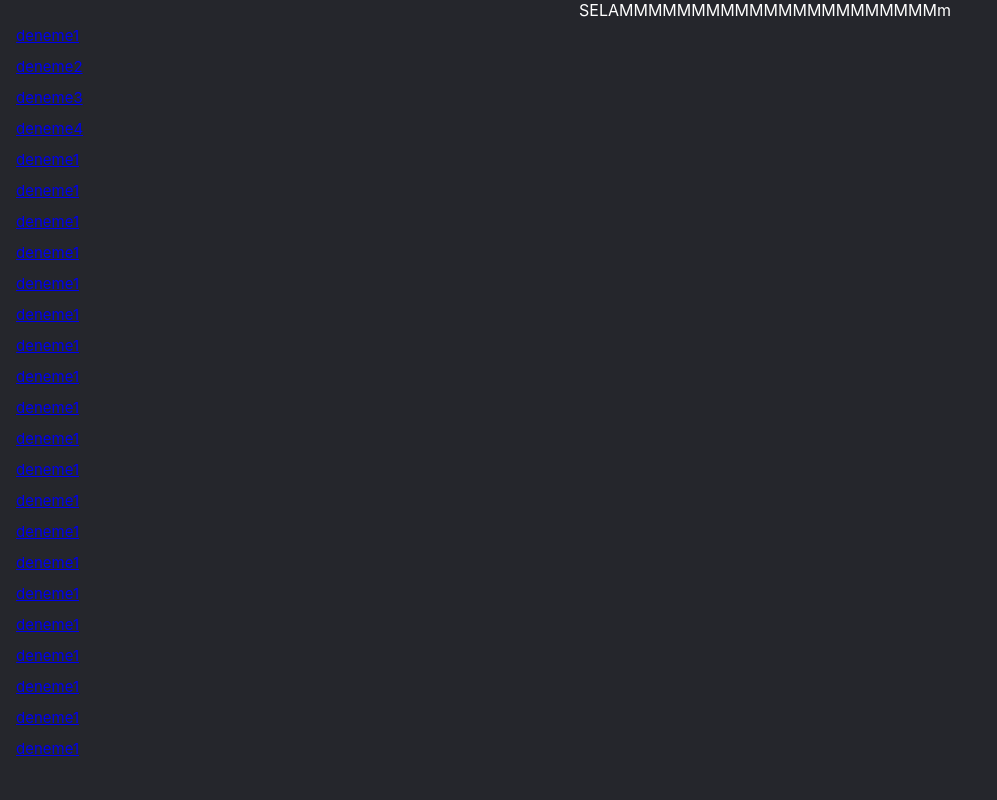
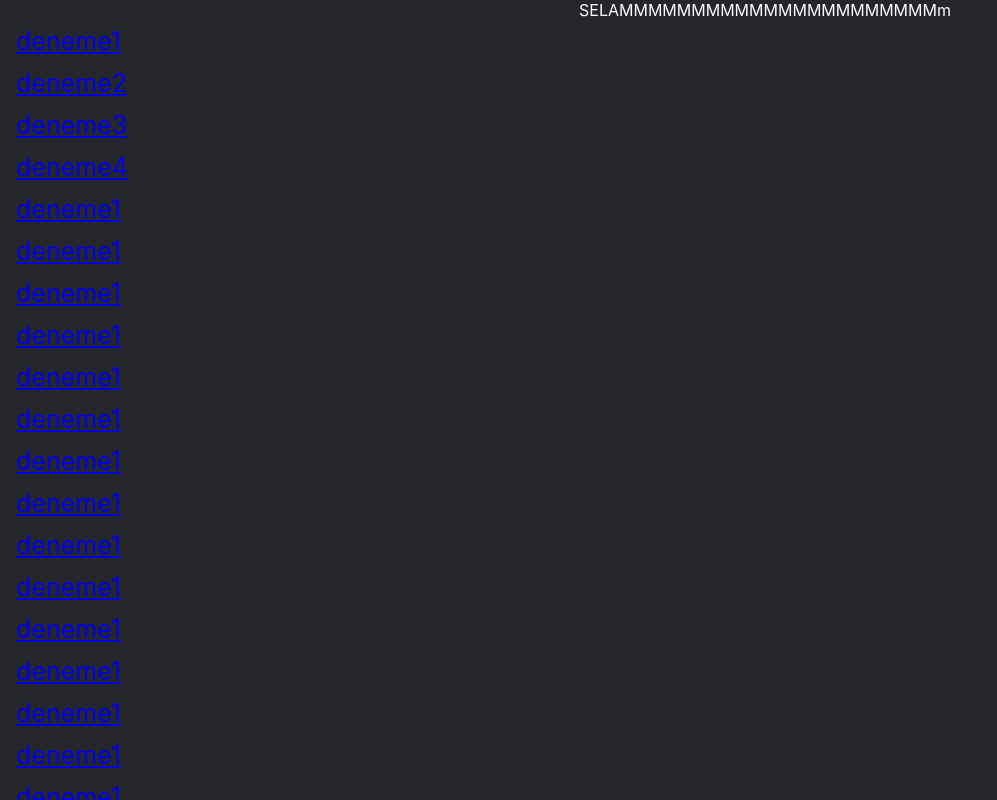
Before and after one commit to enesergun/enesergunblog, a React (Create React App) app: page / in a window 1280 px wide. Shown: the whole page, without its empty margins (0-997 px from the left). Built offline with nearby package versions, Linux system fonts and the light colour scheme.

Commit message:
scrollbar style

```diff
--- a/src/App.css
+++ b/src/App.css
@@ -1,3 +1,17 @@
+::-webkit-scrollbar {
+  width: 6px;
+}
+
+::-webkit-scrollbar-track {
+  background: #7c7a7a;
+}
+::-webkit-scrollbar-thumb {
+  background: rgb(66, 66, 66);
+}
+::-webkit-scrollbar-thumb:hover {
+  background: #555;
+}
+
 .App {
   display: flex;
   background-color: #25262C;
@@ -19,7 +33,7 @@
 .posts .link {
   padding: 6px 8px 6px 16px;
   text-decoration: none;
-  font-size: 15px;
+  font-size: 25px;
 
   display: block;
 }
```
